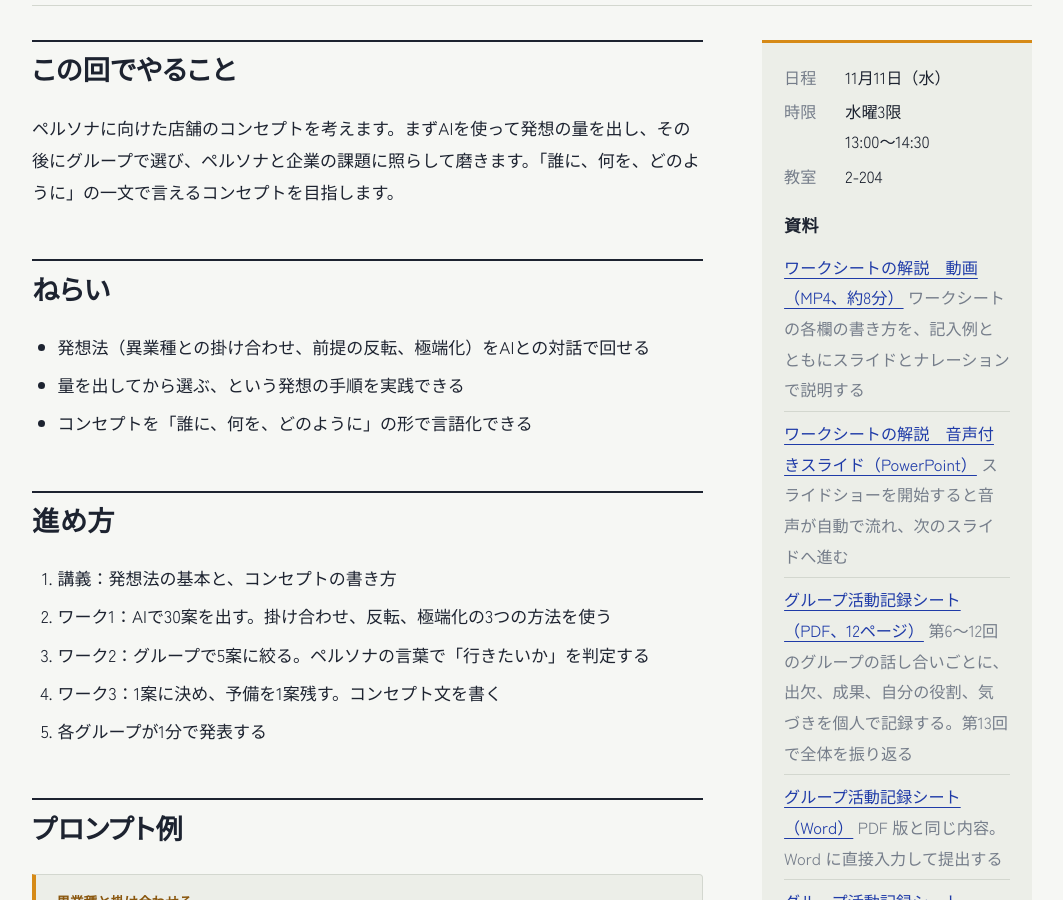
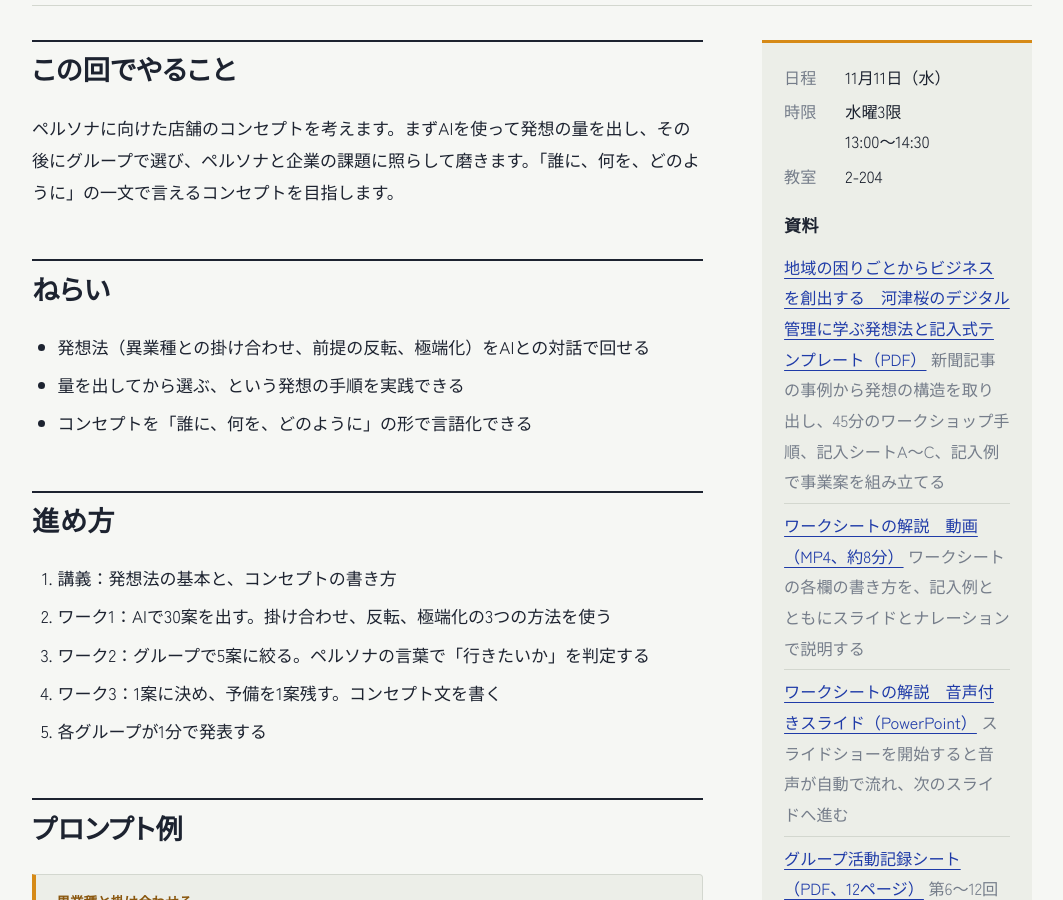
Before and after one commit to kkawailab/kklab-basic-seminar, a Jekyll site: the page built from _sessions/07-concept.md, in a window 1280 px wide and 900 px high, scrolled down 333 px. Shown: the whole window, without its empty margins (108-1171 px from the left). Built offline with Jekyll 4.4.1, drawn with Linux system fonts in a browser that asks for light colours; some web fonts are replaced.

Commit message:
第7回の発想法の補助資料として事業創出テンプレート（LuaLaTeX）を追加し、第7回ページから PDF にリンク
河津桜のデジタル管理の新聞記事を題材に、発想の構造、45分ワークショップの
手順、記入シートA〜C、記入例をまとめた資料。materials/business/ に置き、
make で組む。表が右余白にはみ出さないよう \noindent と段落区切りを入れ、
出典は新聞記事のみの表記にした。

Co-Authored-By: Claude Opus 5.5 <noreply@anthropic.com>

```diff
--- a/_sessions/07-concept.md
+++ b/_sessions/07-concept.md
@@ -5,6 +5,9 @@ phase: 2
 tag: AIと発想法
 summary: 既存の枠組みにとらわれない店舗コンセプトを、AIとの対話から創出する
 materials:
+  - title: 地域の困りごとからビジネスを創出する　河津桜のデジタル管理に学ぶ発想法と記入式テンプレート（PDF）
+    url: /materials/business/business_creation_template_ja.pdf
+    note: 新聞記事の事例から発想の構造を取り出し、45分のワークショップ手順、記入シートA〜C、記入例で事業案を組み立てる
   - title: ワークシートの解説　動画（MP4、約8分）
     url: /materials/worksheets/slides/video/#s07
     note: ワークシートの各欄の書き方を、記入例とともにスライドとナレーションで説明する
```
Also changed, not shown: materials/business/README.md (added, +20 -0 lines), 4 other files.
